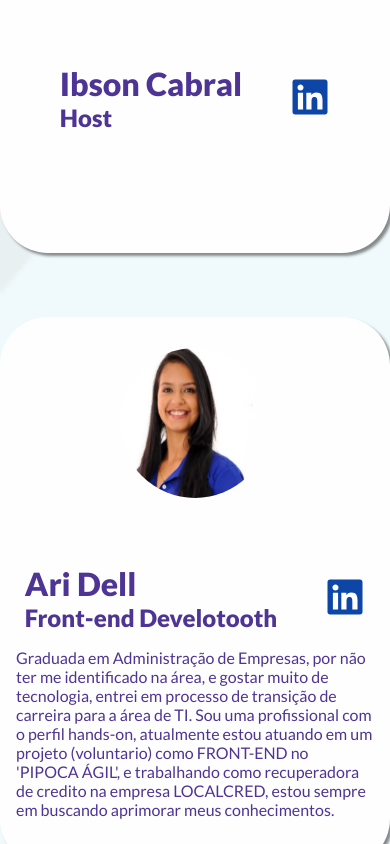
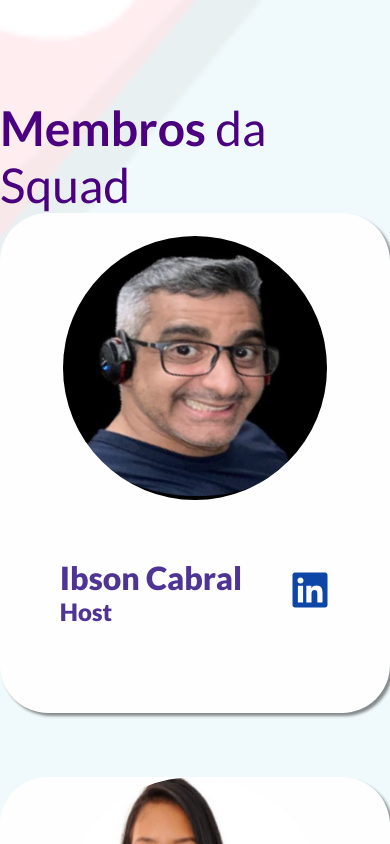
Before and after one commit to squadroxo/squad-roxo-pastel, a React (Vite) app: page / in a window 390 px wide. Shown: the part 3220-4064 px from the top of the page. Built offline with nearby package versions, Linux system fonts and the light colour scheme.

Commit message:
feat: responsividade nas telas max 360px e 768px

```diff
--- a/src/components/Card/Card.module.scss
+++ b/src/components/Card/Card.module.scss
@@ -47,3 +47,9 @@
         font-size: 1rem;
     }
 }
+
+@media screen and (max-width: 768px){
+    .card{
+        width: 75%;
+    }
+}
--- a/src/components/Card/index.tsx
+++ b/src/components/Card/index.tsx
@@ -14,6 +14,5 @@ export default function Card ({titulo,texto}: IContainerCardProps){
             </div>
             <p>{texto}</p>
         </div>
-
     );
 }
--- a/src/components/CardRow/CardRow.module.scss
+++ b/src/components/CardRow/CardRow.module.scss
@@ -26,3 +26,13 @@
         flex-wrap: wrap;
     }
 }
+
+@media screen and (max-width: 768px){
+    .tituloRows{
+        text-transform: uppercase;
+    }
+
+    .cards{
+        flex-wrap: wrap;
+    }
+}
--- a/src/components/ContainerMembro/ContainerMembro.module.scss
+++ b/src/components/ContainerMembro/ContainerMembro.module.scss
@@ -116,6 +116,46 @@
 
 }
 
+@media screen and (max-width: 360px){
+  .container {
+    height: 670px;
+  }
+
+  .container__containerInfos__pessoa{
+    padding: 0 20px;
+  }
+
+  .container__containerInfos__containerSobre__sobre{
+
+  }
+}
+
+@media screen and (max-width: 768px){
+  .container__fotoAuxiliar, .container__fotoAuxiliarSec{
+    display: none; //img_media
+  }
+
+  .container__containerInfos__containerSobre{
+    width: 400px;
+    margin: 1rem 0;
+
+    &__sobre{
+      text-wrap: wrap;
+    }
+  }
+  .container {
+    height: 500px;
+    &__containerFoto{
+
+      &__foto{
+        border-radius: 50%;
+        width: 264px;
+        height: 264px;
+      }
+    }
+  }
+}
+
 a {
 
   &:visited {
--- a/src/components/ContainerRoxoPastel/ContainerRoxoPastel.module.scss
+++ b/src/components/ContainerRoxoPastel/ContainerRoxoPastel.module.scss
@@ -67,3 +67,10 @@
         height: 250px;
     }
 }
+
+@media screen and (max-width: 768px){
+    .home img {
+        width: 250px;
+        height: 250px;
+    }
+}
--- a/src/components/Footer/Footer.module.scss
+++ b/src/components/Footer/Footer.module.scss
@@ -51,3 +51,21 @@
     display: none;
   }
 }
+
+@media screen and (max-width: 768px){
+  .container{
+
+    &__esquerda{
+      img {
+        width: 100px;
+        height: 100px;
+      }
+    }
+  }
+
+
+
+  .dentinho{
+    width: 130px;
+  }
+}
--- a/src/components/SquadSection/SquadSection.module.scss
+++ b/src/components/SquadSection/SquadSection.module.scss
@@ -23,3 +23,20 @@
       }
     }
 }
+
+@media screen and (max-width: 375px){
+  .container__tituloSquad{
+    text-align: center
+  }
+}
+
+@media screen and (max-width: 768px){
+  .container {
+
+
+    &__tituloSquad{
+      font-size: 3rem;
+      margin: 80px 0 0 0;
+    }
+  }
+}
```
